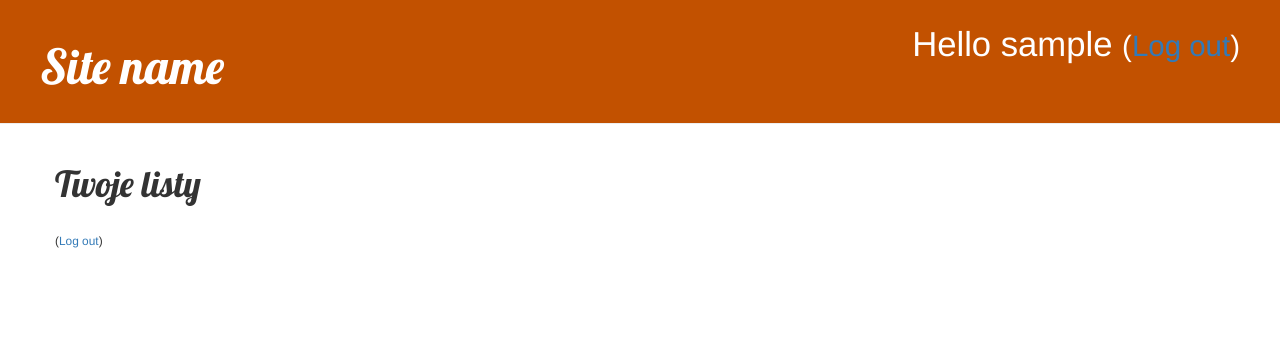
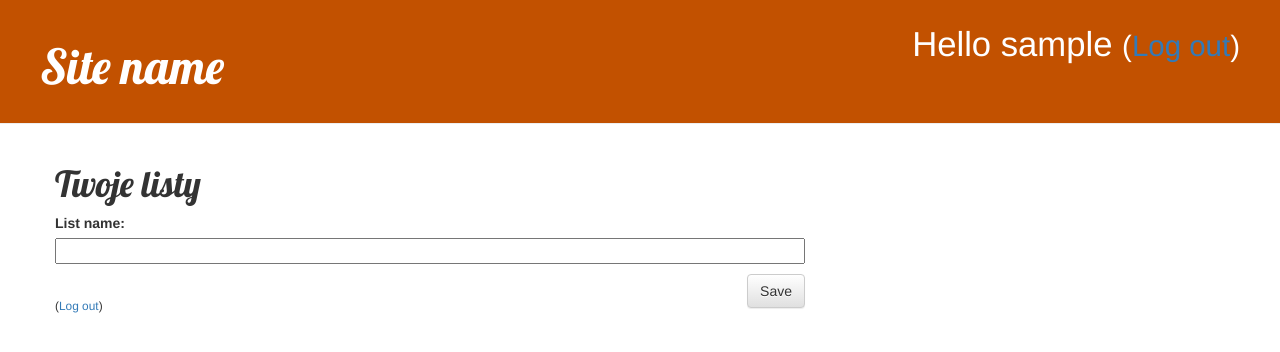
Before and after one commit to gpachota/movies-to-watch-together, a Django app: page / in a window 1280 px wide. Shown: the top 352 px of the page. Run offline with Django 3.2, Linux system fonts and the light colour scheme; the visitor is signed in with stand-in values (Sample User, id 1); data that the repository does not hold is empty; some libraries are stand-ins or nearby versions.

Commit message:
Added the ability to add new lists

```diff
--- a/movieslist/forms.py
+++ b/movieslist/forms.py
@@ -14,4 +14,4 @@ class MovieListForm(forms.ModelForm):
 
     class Meta:
         model = MovieList
-        fields = ('title', 'contributors',)
+        fields = ('list_name',)
--- a/movieslist/models.py
+++ b/movieslist/models.py
@@ -3,11 +3,11 @@ from django.contrib.auth.models import User
 
 
 class MovieList(models.Model):
-    title = models.CharField(max_length=200)
-    contributors = models.ManyToManyField(User)
+    list_name = models.CharField(max_length=200)
+    contributors = models.ManyToManyField(User, blank=True)
 
     def __str__(self):
-        return self.title
+        return self.list_name
 
 
 class Movie(models.Model):
--- a/movieslist/templates/movieslist/main_page.html
+++ b/movieslist/templates/movieslist/main_page.html
@@ -1,11 +1,16 @@
 {% extends 'movieslist/base.html' %}
 
 {% block content %}
+{% if user.is_authenticated %}
 <h1>Twoje listy</h1>
-{% if user.is_authenticated %}
     {% for list in lists %}
-        <p><span class="glyphicon glyphicon-minus"></span><a href="{% url 'list_detail' pk=list.pk %}">{{ list.title }}</a></p>
+        <p><span class="glyphicon glyphicon-minus"></span><a href="{% url 'list_detail' pk=list.pk %}">{{ list.list_name }}</a></p>
     {% endfor %}
+
+<form method="POST" class="post-form">{% csrf_token %}
+    {{ form.as_p }}
+    <button type="submit" class="save btn btn-default">Save</button>
+</form>
     <br>
     <p> <small>(<a href="{% url 'logout' %}">Log out</a>)</small></p>
 {% else %}
--- a/movieslist/views.py
+++ b/movieslist/views.py
@@ -1,6 +1,6 @@
 from django.shortcuts import render, get_object_or_404, get_list_or_404, redirect
 from .models import MovieList, Movie
-from .forms import MovieForm
+from .forms import MovieForm, MovieListForm
 from django.utils import timezone
 
 from django.contrib.auth.decorators import login_required
@@ -9,9 +9,16 @@ from django.contrib.auth.decorators import login_required
 def main_page(request):
     if request.user.is_authenticated:
         lists = MovieList.objects.filter(contributors=request.user)
+        form = MovieListForm(request.POST or None)
+        if form.is_valid():
+            movie_list = form.save(commit=False)
+            movie_list.save()
+            movie_list.contributors.add(request.user)
+            return redirect('main_page')
     else:
         lists = None
-    return render(request, 'movieslist/main_page.html', {'lists': lists})
+
+    return render(request, 'movieslist/main_page.html', {'lists': lists, 'form': form})
 
 
 @login_required
```
Also changed, not shown: movieslist/migrations/0001_initial.py, movieslist/migrations/0002_auto_20210207_1115.py (added), movieslist/migrations/0002_movie_watched.py (deleted), movieslist/migrations/0003_auto_20210207_1121.py (added).
